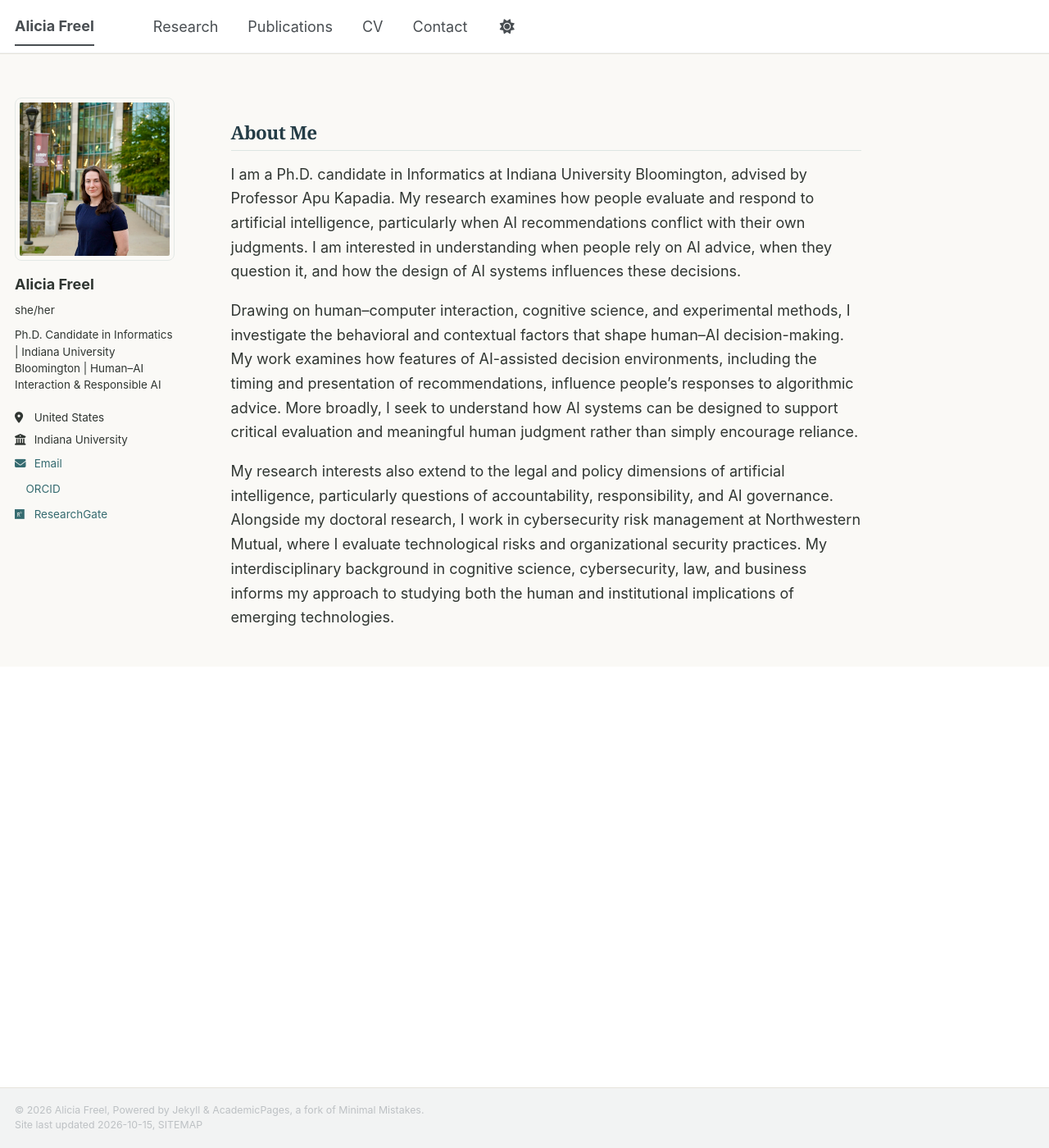
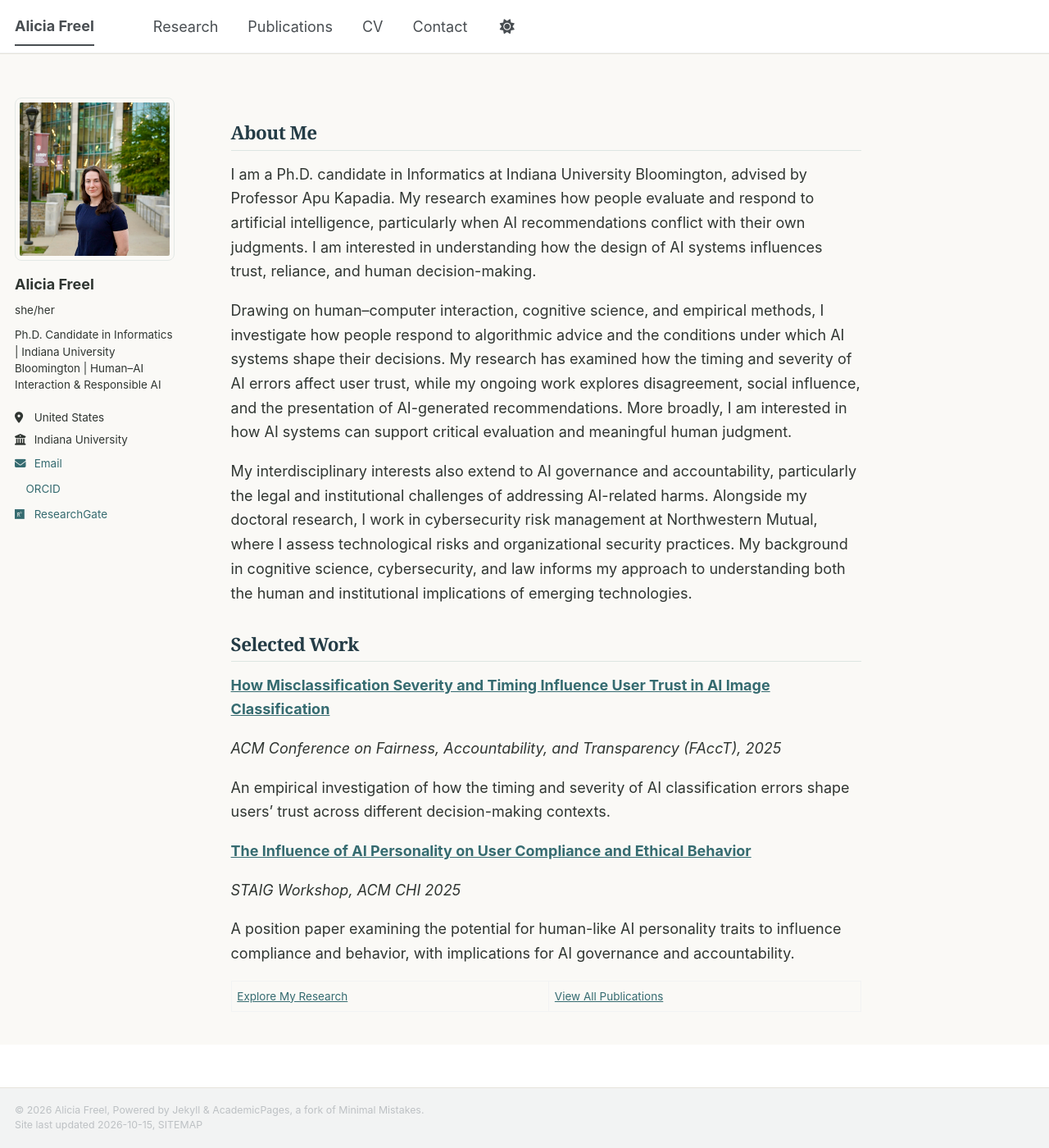
Before and after one commit to anfreel/anfreel.github.io, a Jekyll site: the page built from _pages/about.md, in a window 1280 px wide and 1400 px high. Shown: the whole window at 82% size. Built offline with Jekyll 4.4.1, drawn with Linux system fonts in a browser that asks for light colours; a style sheet for code colours, icons or effects is not loaded.

Commit message:
Update about.md

```diff
--- a/_pages/about.md
+++ b/_pages/about.md
@@ -10,8 +10,24 @@ redirect_from:
 
 ## About Me
 
-I am a Ph.D. candidate in Informatics at Indiana University Bloomington, advised by Professor Apu Kapadia. My research examines how people evaluate and respond to artificial intelligence, particularly when AI recommendations conflict with their own judgments. I am interested in understanding when people rely on AI advice, when they question it, and how the design of AI systems influences these decisions.
+I am a Ph.D. candidate in Informatics at Indiana University Bloomington, advised by Professor Apu Kapadia. My research examines how people evaluate and respond to artificial intelligence, particularly when AI recommendations conflict with their own judgments. I am interested in understanding how the design of AI systems influences trust, reliance, and human decision-making.
 
-Drawing on human–computer interaction, cognitive science, and experimental methods, I investigate the behavioral and contextual factors that shape human–AI decision-making. My work examines how features of AI-assisted decision environments, including the timing and presentation of recommendations, influence people's responses to algorithmic advice. More broadly, I seek to understand how AI systems can be designed to support critical evaluation and meaningful human judgment rather than simply encourage reliance.
+Drawing on human–computer interaction, cognitive science, and empirical methods, I investigate how people respond to algorithmic advice and the conditions under which AI systems shape their decisions. My research has examined how the timing and severity of AI errors affect user trust, while my ongoing work explores disagreement, social influence, and the presentation of AI-generated recommendations. More broadly, I am interested in how AI systems can support critical evaluation and meaningful human judgment.
 
-My research interests also extend to the legal and policy dimensions of artificial intelligence, particularly questions of accountability, responsibility, and AI governance. Alongside my doctoral research, I work in cybersecurity risk management at Northwestern Mutual, where I evaluate technological risks and organizational security practices. My interdisciplinary background in cognitive science, cybersecurity, law, and business informs my approach to studying both the human and institutional implications of emerging technologies.
+My interdisciplinary interests also extend to AI governance and accountability, particularly the legal and institutional challenges of addressing AI-related harms. Alongside my doctoral research, I work in cybersecurity risk management at Northwestern Mutual, where I assess technological risks and organizational security practices. My background in cognitive science, cybersecurity, and law informs my approach to understanding both the human and institutional implications of emerging technologies.
+
+## Selected Work
+
+**[How Misclassification Severity and Timing Influence User Trust in AI Image Classification](https://doi.org/10.1145/3715275.3732187)**
+
+*ACM Conference on Fairness, Accountability, and Transparency (FAccT), 2025*
+
+An empirical investigation of how the timing and severity of AI classification errors shape users' trust across different decision-making contexts.
+
+**[The Influence of AI Personality on User Compliance and Ethical Behavior](https://chi-staig.github.io/papers/submission7.pdf)**
+
+*STAIG Workshop, ACM CHI 2025*
+
+A position paper examining the potential for human-like AI personality traits to influence compliance and behavior, with implications for AI governance and accountability.
+
+[Explore My Research](/research/) | [View All Publications](/publications/)
```
